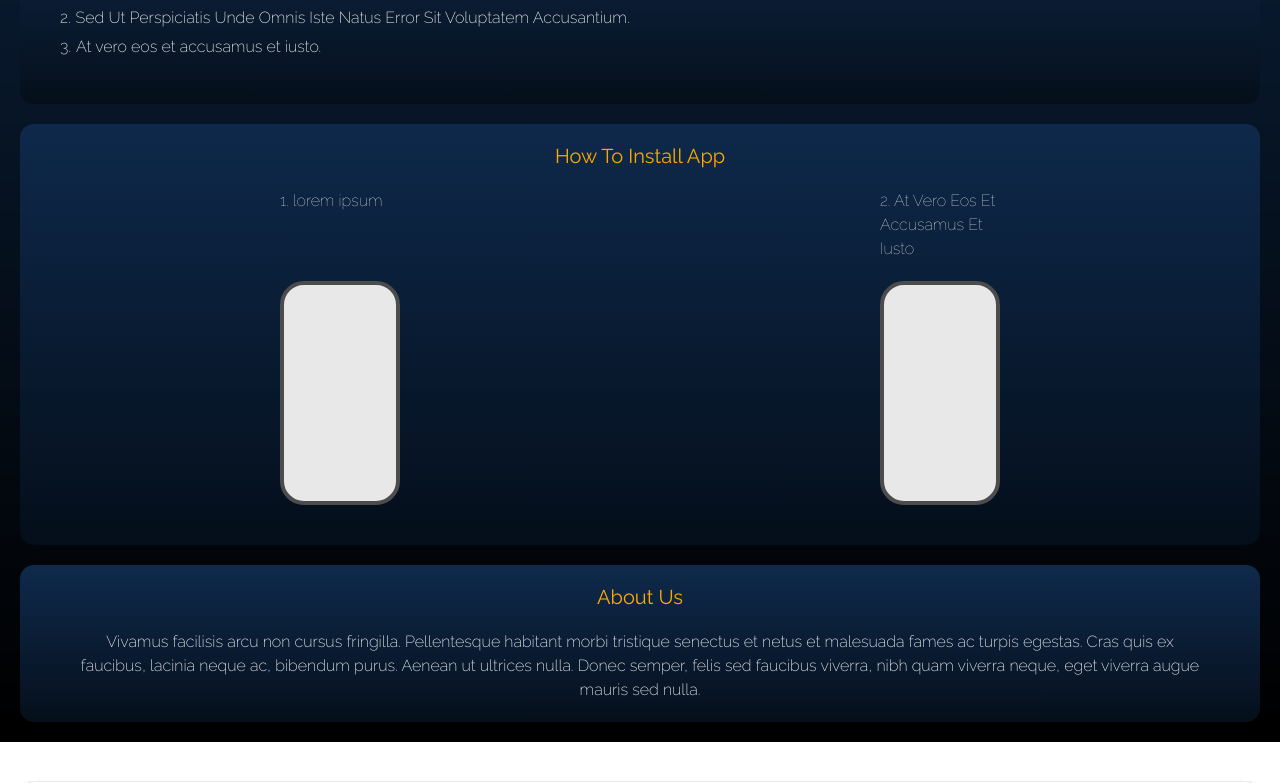
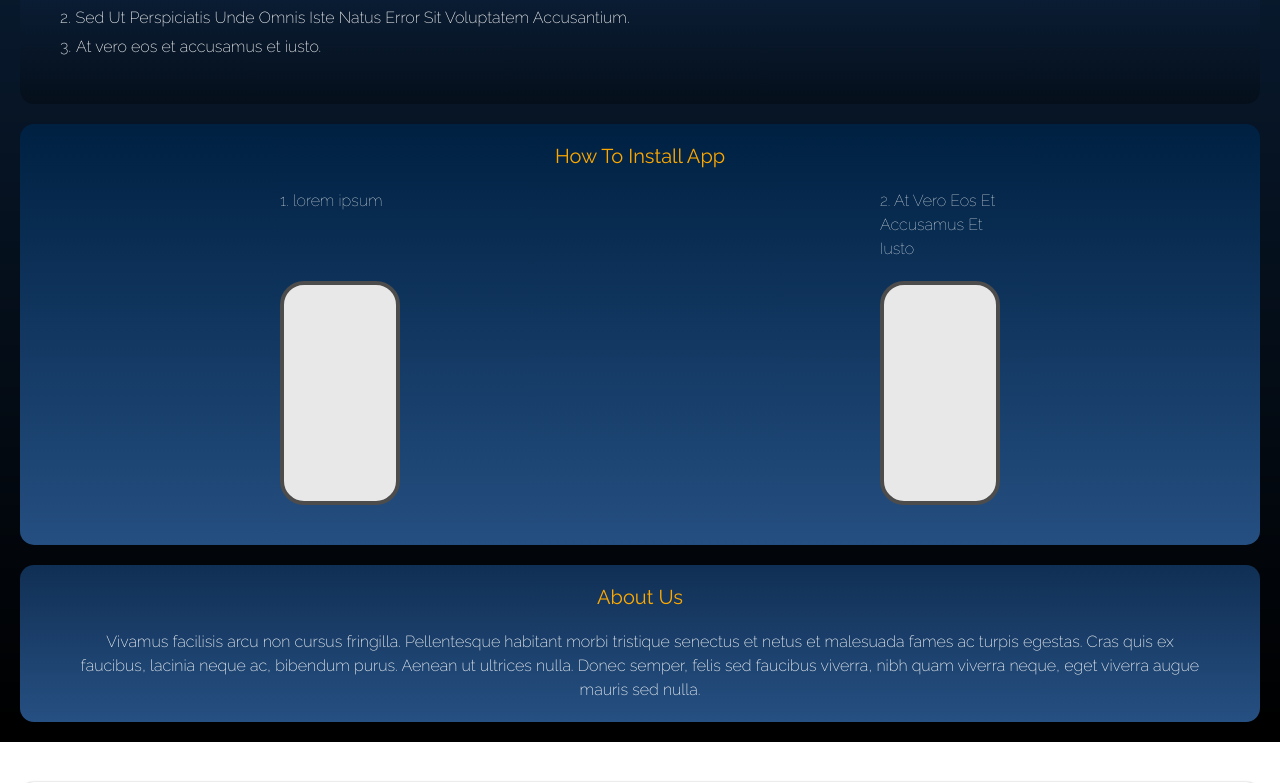
Before and after one commit to imcontrive/bluedemo, a React (Create React App) app: page / in a window 1280 px wide. Shown: the part 642-1425 px from the top of the page. Built offline with nearby package versions, Linux system fonts and the light colour scheme.

Commit message:
update bg-gradient

```diff
--- a/src/App.js
+++ b/src/App.js
@@ -3,7 +3,7 @@ import "./App.scss";
 import "./fonts.css";
 import Header from "./components/header/Header";
 import PrimaryButton from "./components/buttons/PrimaryButton";
-import logo from "./images/basic_portrait_1.2-18.png";
+import logo from "./images/back_1.png";
 import logo2 from "./images/basic_portrait_2.2-19.png";
 import logo1 from "./images/basic_portrait_3.2-20.png";
 
--- a/src/App.scss
+++ b/src/App.scss
@@ -139,7 +139,7 @@ $default-transition: all 0.3s cubic-bezier(.25,.8,.25,1);
     border-radius: $default_border_radius;
     margin-top: $margin_from_div;
     padding: $margin_from_div;
-    background:   transparent linear-gradient(180deg, #0F2A4C 0%, #050F1B 100%) 0%
+    background:   transparent linear-gradient(180deg, #002142 0%, #265082 100%) 0%
     0% no-repeat padding-box;
 
 
@@ -194,7 +194,7 @@ $default-transition: all 0.3s cubic-bezier(.25,.8,.25,1);
     min-width: 344px;
     border-radius: $default_border_radius;
     width: 100%;
-    background:   transparent linear-gradient(180deg, #0F2A4C 0%, #050F1B 100%) 0%
+    background:   transparent linear-gradient(180deg, #102f54 0%, #265082 100%) 0%
     0% no-repeat padding-box;
 
     transition: box-shadow 0.25s ease, transform 0.25s ease,
--- a/src/components/faq/index.scss
+++ b/src/components/faq/index.scss
@@ -57,7 +57,7 @@ padding: 6px 0px;
   padding: 0 20px;
   font-size: 12px;
   // background: #fea900;
-  font-weight: lighter;
+  // font-weight: lighter;
 
   text-align: center;
   // z-index: 1000;
```
